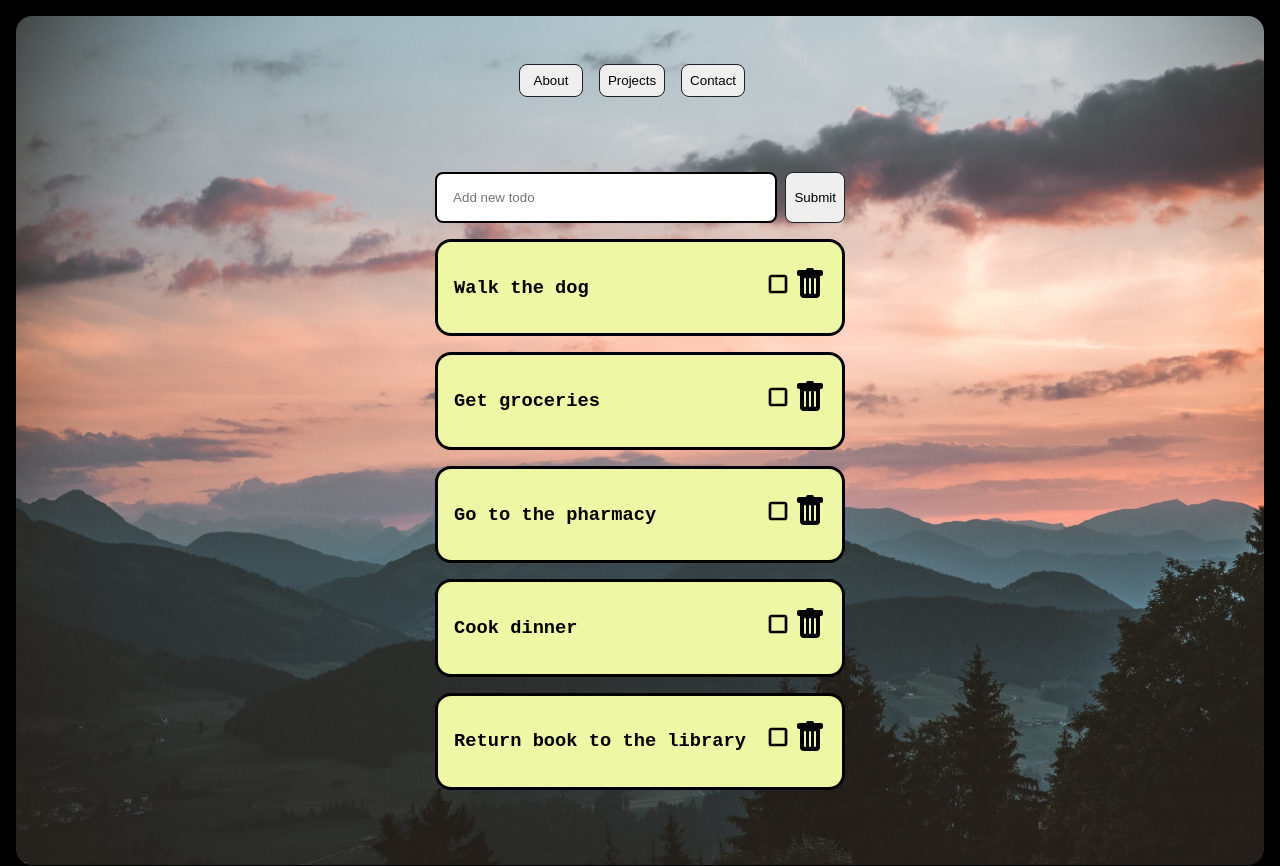
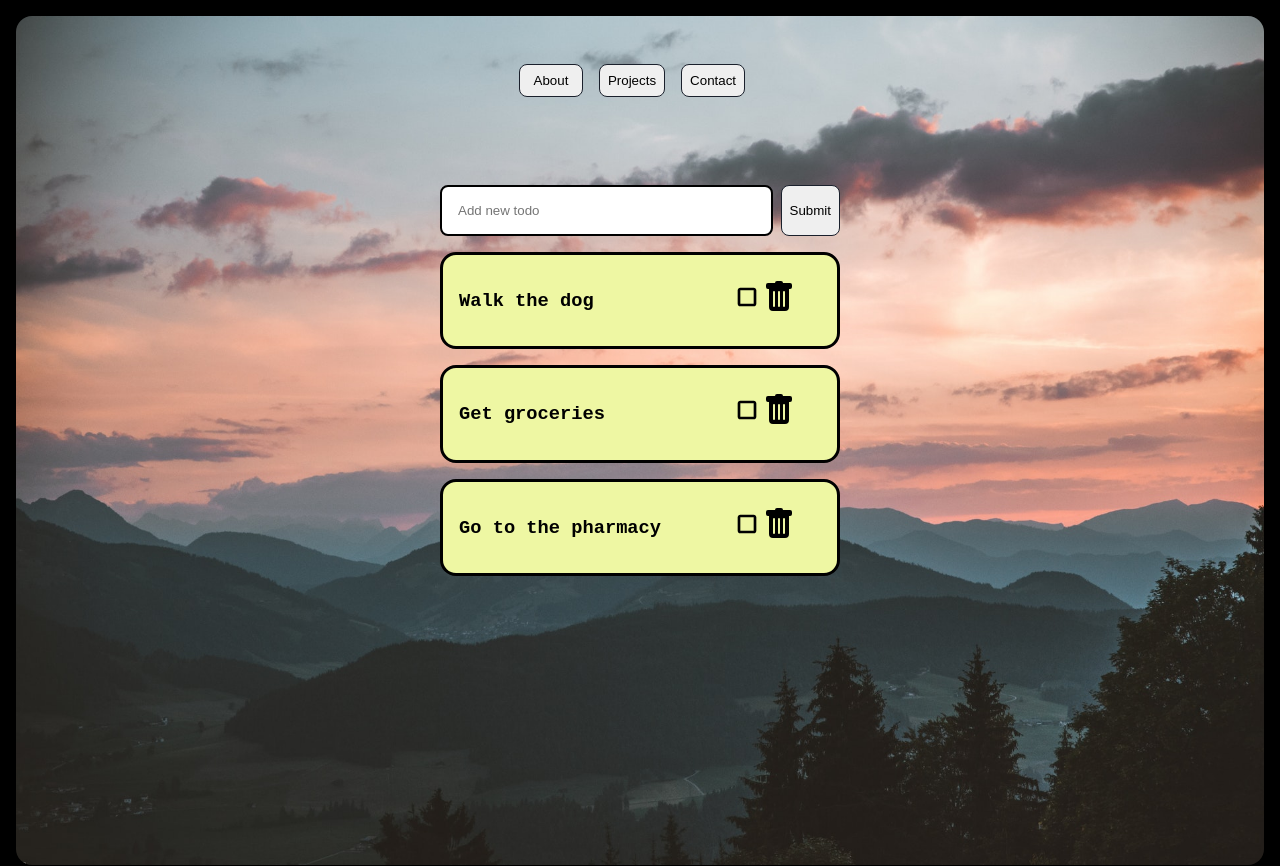
Before and after one commit to NiklasMenard/webportfolio, a React (Create React App) app in the folder FrontEnd/: page /projects/todoapp in a window 1280 px wide. Shown: the top 866 px of the page. Built offline with nearby package versions, Linux system fonts and the light colour scheme.

Commit message:
fixed demo transitions

```diff
--- a/FrontEnd/src/components/about.js
+++ b/FrontEnd/src/components/about.js
@@ -10,9 +10,12 @@ const About = () => {
             <TextBox>
                 <h1>Hello My Name is Niklas</h1>
                 <p>Programming started as a hobby but quickly grew to something I want
-                to pursue full time and something I feel very passionate about.
-                I feel like in order to be a great programmer you must have an
-                unquenchable need to solve problems. Encountering roadblocks on the
+                to pursue full time and something I feel very passionate about. I feel
+                like in order to be a great programmer you must have an
+                unquenchable need to solve problems. </p>
+
+                <p>
+                Encountering roadblocks on the
                 road to the solution is part of the process and ultimately that is
                 what makes it so gratifying when you finally see the pieces of the
                 puzzle lock into place.</p>
--- a/FrontEnd/src/components/project_demos/todoapp/submitbar.js
+++ b/FrontEnd/src/components/project_demos/todoapp/submitbar.js
@@ -7,7 +7,11 @@ const SubmitHandler = ({ addTask }) => {
   const [newTodo, setNewTodo] = useState('')
 
   const handleTaskChange = (event) => {
+    if(event.target.value.length<=50)
     setNewTodo(event.target.value)
+    else{
+      alert('Maximum task length is 50 characters');
+    }
   }
 
   const createTask = (event) => {
@@ -46,14 +50,14 @@ SubmitHandler.propTypes = {
 // styles
 
 const SubmitBar = styled.div`
-flex: 1 0 auto;
-
   form {
     display: flex;
     flex-direction: row;
     margin-bottom: 1rem;
   }
   input {
+    text-overflow: ellipsis;
+    white-space: nowrap;
     flex: 1;
     padding: 1rem;
     border-style: solid;
--- a/FrontEnd/src/components/project_demos/todoapp/todoapp.js
+++ b/FrontEnd/src/components/project_demos/todoapp/todoapp.js
@@ -11,15 +11,18 @@ const ToDoApp = () => {
     { id: uuidv4(), name: 'Walk the dog', complete: false },
     { id: uuidv4(), name: 'Get groceries', complete: false },
     { id: uuidv4(), name: 'Go to the pharmacy', complete: false },
-    { id: uuidv4(), name: 'Cook dinner', complete: false },
-    { id: uuidv4(), name: 'Return book to the library', complete: false },
   ]
 
   const [todoList, setNewtodoList] = useState(todos)
 
   const addTask = (todo) => {
     const todosCopy = [todo, ...todoList]
+    if (todosCopy.length <= 5) {
       setNewtodoList(todosCopy)
+    } else {
+      alert('Demo has maximum five tasks');
+    }
+
   }
 
   const toggleComplete = (id, complete) => {
@@ -42,9 +45,9 @@ const ToDoApp = () => {
           {todoList.map((task) => (
             <motion.li
               key={task.id}
-               initial = {{ opacity: 0 }}
-               animate = {{ opacity: 1 }}
-               exit = {{ opacity: 0 }}
+              initial={{ x: -500, opacity: 0 }}
+              animate={{ x: 0, opacity: 1 }}
+              exit={{ opacity: 0, x: 500 }}
             >
               <TodoItem
                 id={task.id}
@@ -69,9 +72,11 @@ const ToDoListContainer = styled.div`
 display: flex;
 flex-direction: column;
 list-style: none;
-margin-bottom: 2rem;
+margin-bottom: 20rem;
+height: 20rem;
+width: 25rem;
 @media (max-width: 600px) {
-  width: 18rem;
+  width: 19rem;
   }
 `
 export default ToDoApp
--- a/FrontEnd/src/components/project_demos/todoapp/todoitem.js
+++ b/FrontEnd/src/components/project_demos/todoapp/todoitem.js
@@ -47,9 +47,15 @@ const TodoItemBar = styled.div`
     flex: 1 0 50%;
     padding: 1rem;
     color: black;
-    max-width: 25rem;
+    max-width: 16rem;
     overflow-wrap: break-word;
   }
+  @media (max-width: 600px) {
+    h3 {
+      max-width: 10rem;
+      overflow-wrap: break-word;
+    }
+    }
 `
 
 const IconContainer = styled.div`
```
Lines whose indentation alone changed are shown as unchanged.
